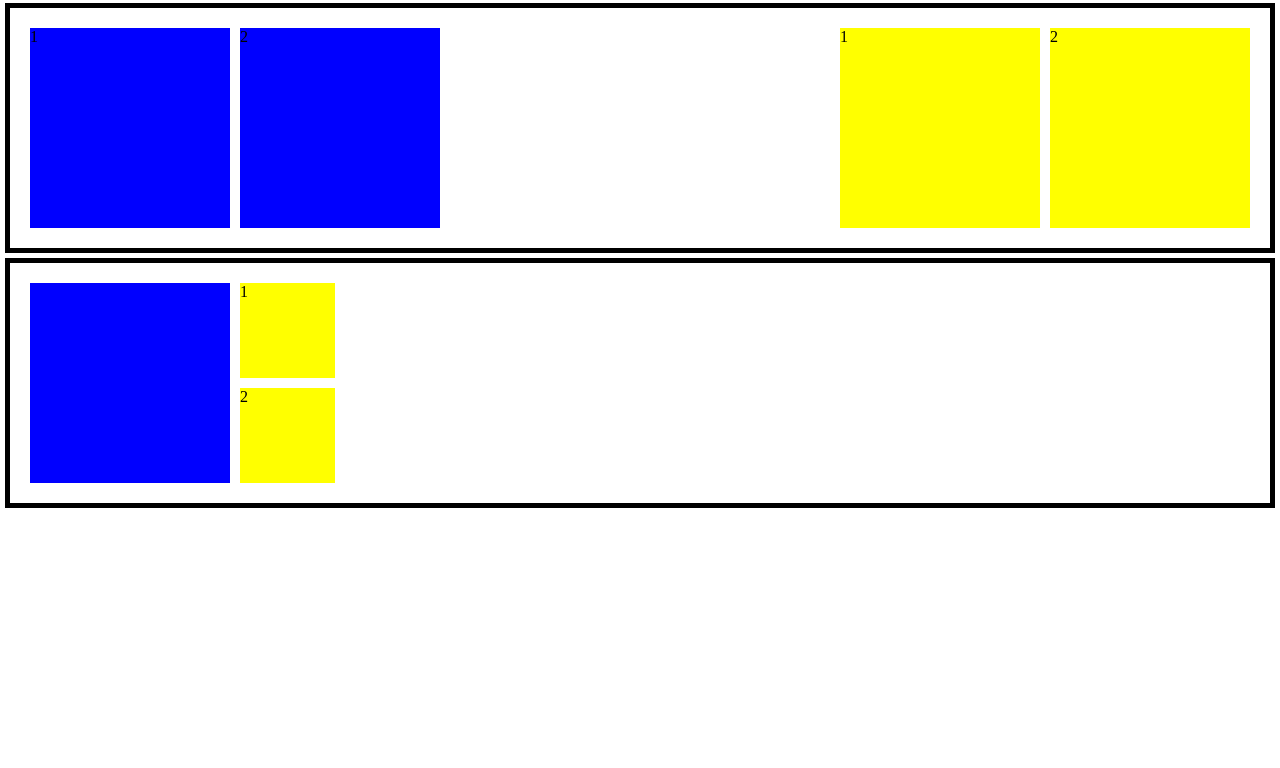
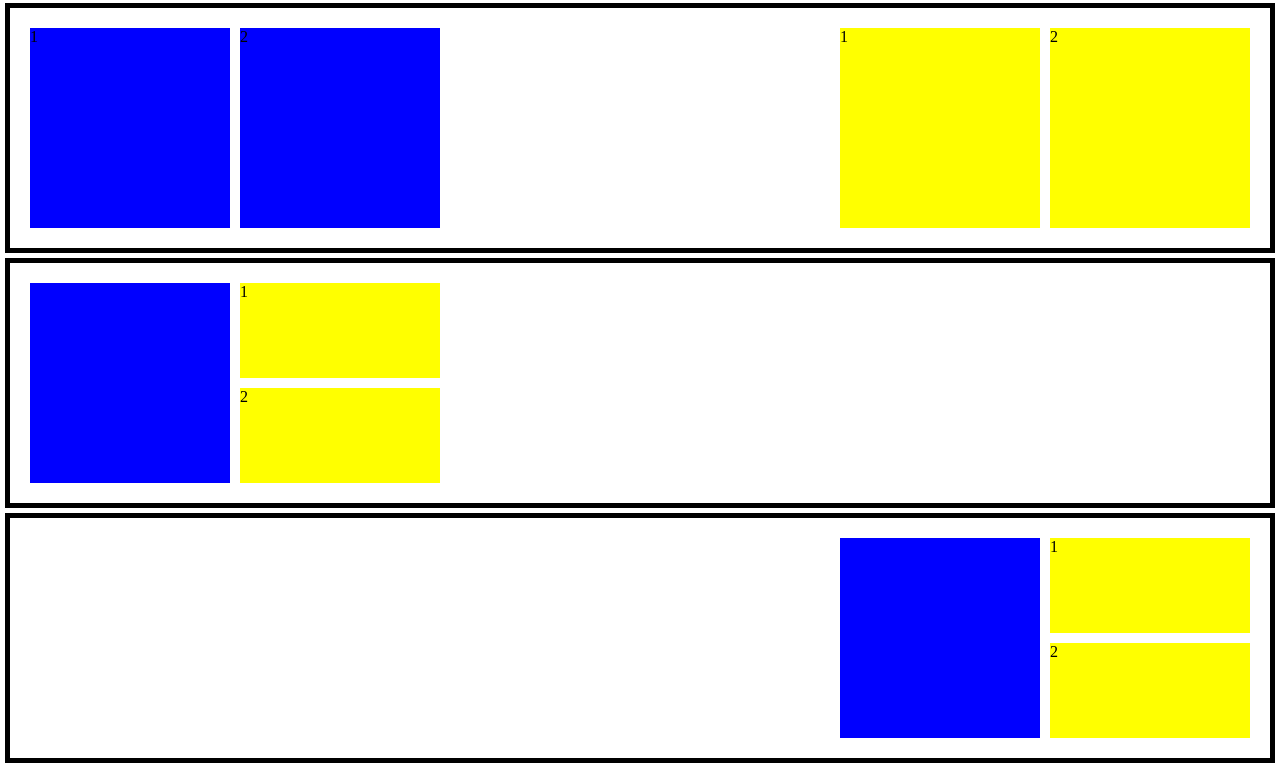
Before and after one commit to InnaPatlakha/lesson7, a plain HTML site: page index.html in a window 1280 px wide. Shown: the part 512-1280 px from the top of the page. Before the commit the page ends 1025 px from the top, so only its background shows below. Drawn offline with Linux system fonts and the light colour scheme.

Commit message:
picture 5

```diff
--- a/index.html
+++ b/index.html
@@ -52,6 +52,17 @@
     <div class="clearfix"></div>
   </div>
 
+  <div class="row">
+    <div class="block10">
+      <div class="block11"></div>
+      <div class="block12">
+        <div class="mini6">1</div>
+        <div class="mini7">2</div>
+      </div>
+    </div>
+    <div class="clearfix"></div>
+  </div>
+
 </body>
 
 </html>
--- a/style.css
+++ b/style.css
@@ -58,8 +58,7 @@
   margin-left: 10px;
 }
 .block7 {
-  margin-left: auto;
-  margin-right: auto;
+  float: left;
 }
 .block8 {
   height: 200px;
@@ -72,15 +71,41 @@
 }
 .mini4 {
   height: 95px;
-  width: 95px;
+  width: 200px;
   background-color: yellow;
   margin-left: 10px;
   margin-bottom: 10px;
 }
 .mini5 {
   height: 95px;
-  width: 95px;
+  width: 200px;
   background-color: yellow;
   margin-left: 10px;
   margin-top: 10px;
 }
+.block10 {
+  float: right;
+}
+.block11 {
+  height: 200px;
+  width: 200px;
+  background-color: blue;
+  float: left;
+}
+.block12 {
+  float: left;
+}
+.mini6 {
+  height: 95px;
+  width: 200px;
+  background-color: yellow;
+  margin-left: 10px;
+  margin-bottom: 10px;
+}
+.mini7 {
+  height: 95px;
+  width: 200px;
+  background-color: yellow;
+  margin-left: 10px;
+  margin-top: 10px;
+}
```
